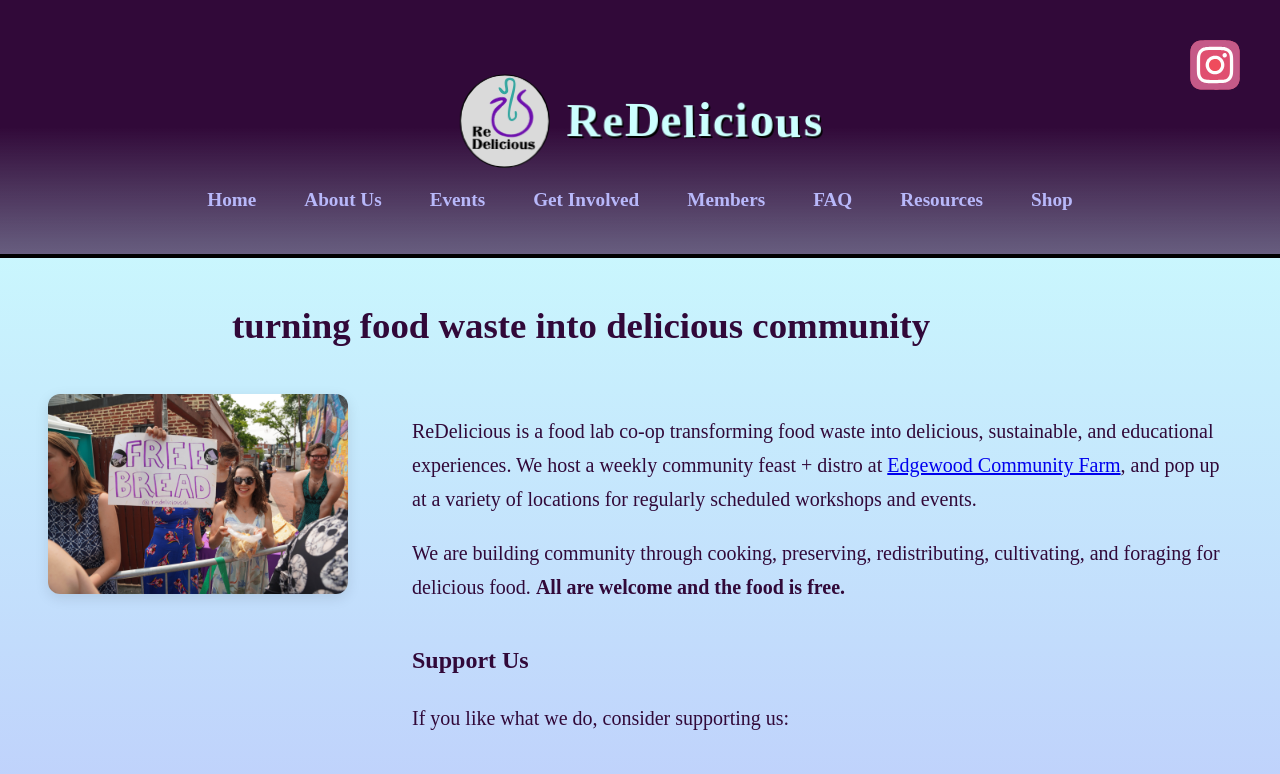
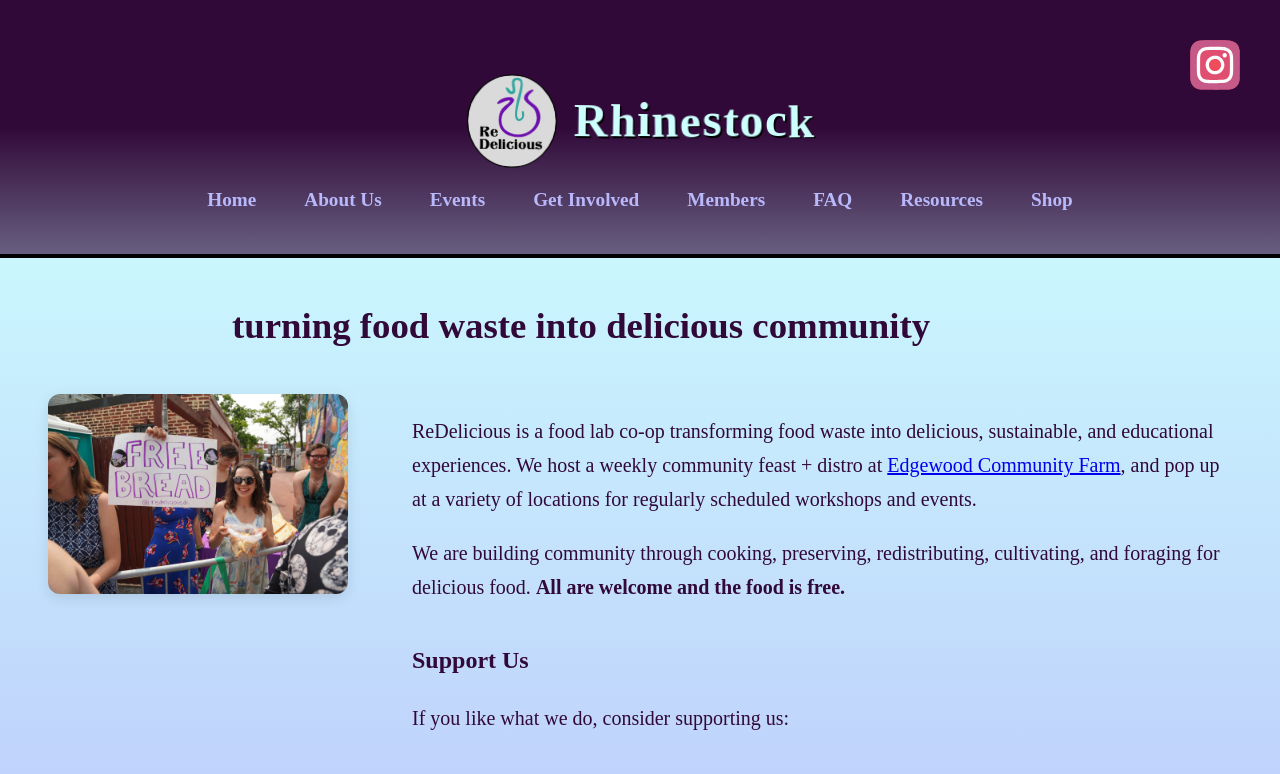
Before and after one commit to aaronhoffman7/rhinestock, a Next.js app: page / in a window 1280 px wide. Shown: the top 774 px of the page. Built offline with nearby package versions, Linux system fonts and the light colour scheme; a web font is replaced by a local one.

Commit message:
new site

```diff
--- a/src/app/layout.tsx
+++ b/src/app/layout.tsx
@@ -21,7 +21,7 @@ export default function RootLayout({ children }: { children: React.ReactNode })
       </head>
       <body>
         <PageTitleProvider>
-          <Header title="ReDelicious" />
+          <Header title="Rhinestock" />
           <main>{children}</main>
           <div id="star-container" />
           <MarginShrooms />
```
